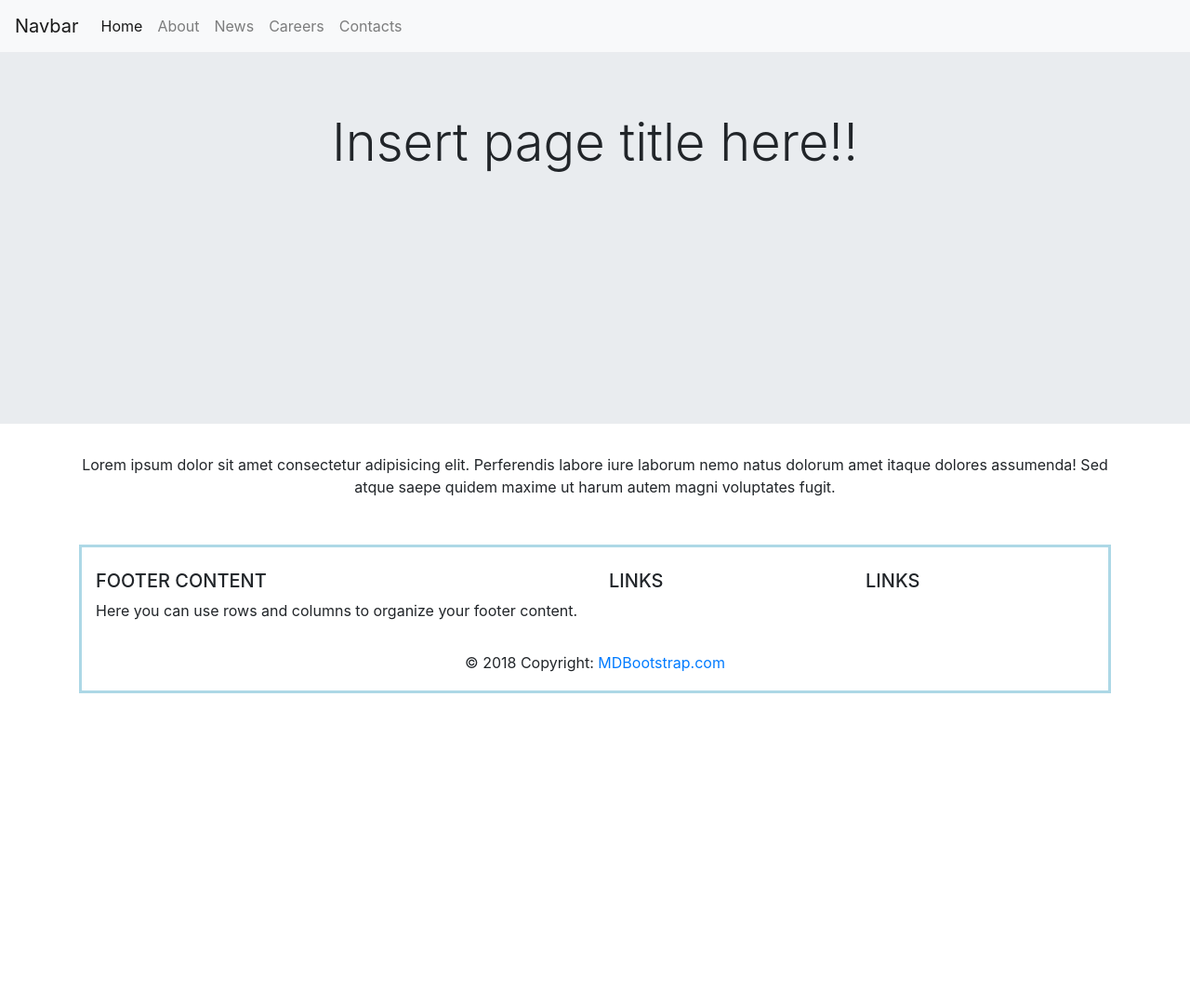
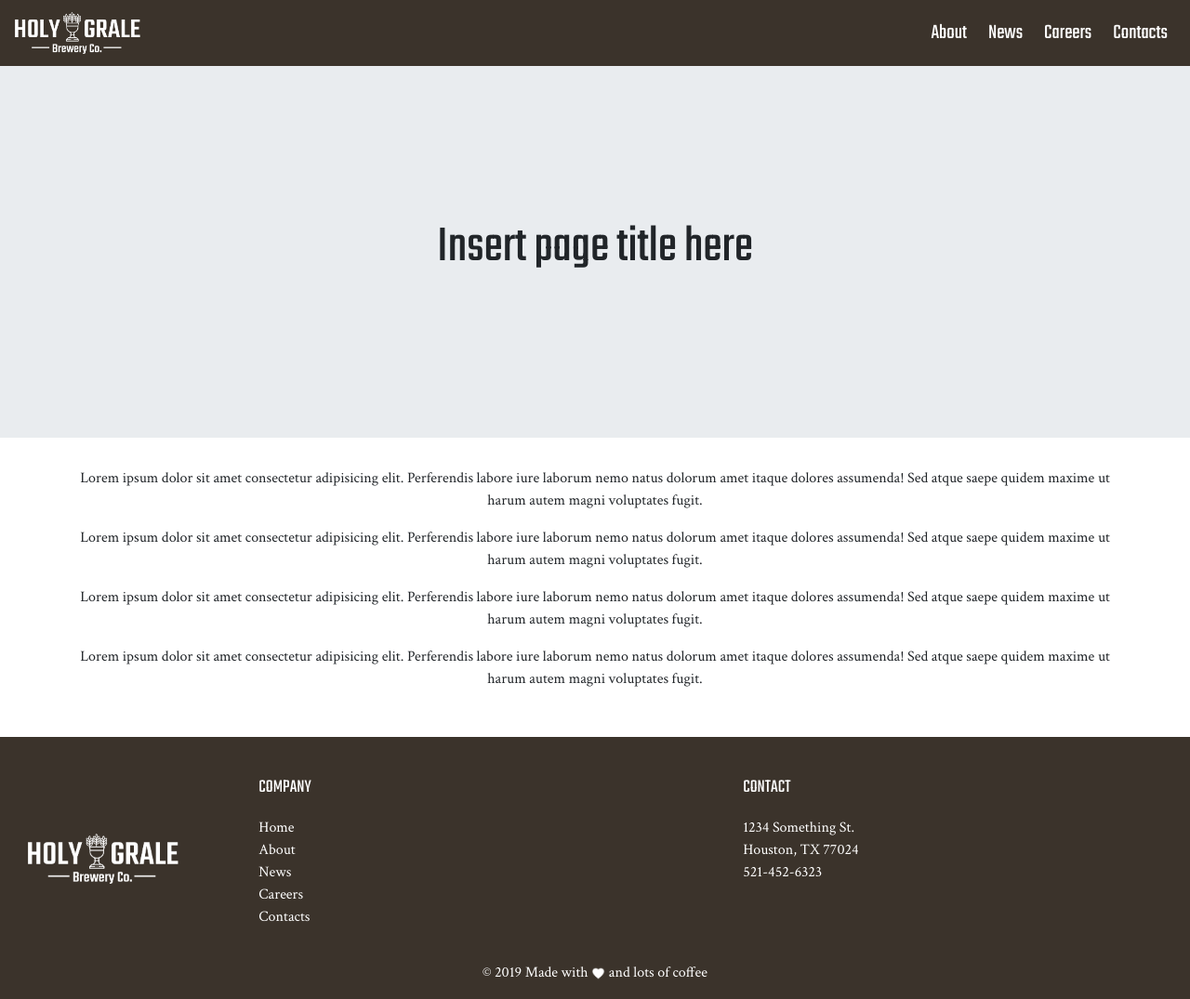
Before and after one commit to suepark09/holy-grale-brewery, a plain HTML site: page index.html in a window 1280 px wide. Shown: the whole page at 93% size. Before the commit the page ends 800 px from the top, so only its background shows below. Drawn offline with nearby package versions, Linux system fonts and the light colour scheme.

Commit message:
additional changes to template

```diff
--- a/index.html
+++ b/index.html
@@ -3,20 +3,20 @@
     <meta charset="utf-8">
     <meta name="viewport" content="width=device-width, initial-scale=1, shrink-to-fit=no">
     <link rel="stylesheet" href="https://stackpath.bootstrapcdn.com/bootstrap/4.3.1/css/bootstrap.min.css" integrity="sha384-ggOyR0iXCbMQv3Xipma34MD+dH/1fQ784/j6cY/iJTQUOhcWr7x9JvoRxT2MZw1T" crossorigin="anonymous">
+    <link href="https://fonts.googleapis.com/css?family=Teko:400,500&display=swap" rel="stylesheet">
     <link rel="stylesheet" type="text/css" href="style.css">
+    <link href="https://fonts.googleapis.com/css?family=Crimson+Text&display=swap" rel="stylesheet">
     <title>Holy Grale Brewery Co.</title>
   </head>
   <body>
-        <nav class="navbar navbar-expand-lg navbar-light bg-light">
-                <a class="navbar-brand" href="#">Navbar</a>
-                <button class="navbar-toggler" type="button" data-toggle="collapse" data-target="#navbarNav" aria-controls="navbarNav" aria-expanded="false" aria-label="Toggle navigation">
+        <nav class="navbar navbar-expand-lg navbar-light">
+                <a class="navbar-brand" href="#"><img src="img/logo.png" height="45"></a>
+                <button class="navbar-toggler navbar-dark" type="button" data-toggle="collapse" data-target="#navbarNav" aria-controls="navbarNav" aria-expanded="false" aria-label="Toggle navigation">
                   <span class="navbar-toggler-icon"></span>
                 </button>
                 <div class="collapse navbar-collapse" id="navbarNav">
                   <ul class="navbar-nav">
-                    <li class="nav-item active">
-                      <a class="nav-link" href="#">Home <span class="sr-only">(current)</span></a>
-                    </li>
+
                     <li class="nav-item">
                       <a class="nav-link" href="#">About</a>
                     </li>
@@ -36,74 +36,65 @@
               <!-- END OF NAVIGATION======== -->
               <div class="jumbotron jumbotron-fluid">
                     <div class="container">
-                      <h1 class="display-4">Insert page title here!!</h1>
+                      <h1 class="display-4">Insert page title here</h1>
                     </div>
                 </div>
 
+
+            <!-- CREATE CONTENT BELOW ========== -->
+
             <div class="container">
                <p>Lorem ipsum dolor sit amet consectetur adipisicing elit. Perferendis
-                   labore iure laborum nemo natus dolorum amet itaque dolores assumenda! Sed atque saepe quidem maxime ut harum autem magni voluptates fugit.</p>
+                   labore iure laborum nemo natus dolorum amet itaque dolores assumenda! Sed atque saepe quidem maxime ut harum autem magni voluptates fugit.
+                </p>
+                <p>Lorem ipsum dolor sit amet consectetur adipisicing elit. Perferendis
+                    labore iure laborum nemo natus dolorum amet itaque dolores assumenda! Sed atque saepe quidem maxime ut harum autem magni voluptates fugit.
+                </p>
+                <p>Lorem ipsum dolor sit amet consectetur adipisicing elit. Perferendis
+                labore iure laborum nemo natus dolorum amet itaque dolores assumenda! Sed atque saepe quidem maxime ut harum autem magni voluptates fugit.
+                </p>
+                <p>Lorem ipsum dolor sit amet consectetur adipisicing elit. Perferendis
+                labore iure laborum nemo natus dolorum amet itaque dolores assumenda! Sed atque saepe quidem maxime ut harum autem magni voluptates fugit.
+                 </p>
+
+            </div>
 
 
+            <!-- FOOTER CONTENT============ -->
 
+            <div id="footer" class="container-fluid">
+                    <div class="row">
+                        <div class="col-lg-2 footer-logo">
+                            <img src="img/logo.png" height="54">
+                        </div>
+                        <div class="col-lg-5">
 
-               <footer class="page-footer font-small blue pt-4">
-
-                    <!-- Footer Links -->
-                    <div class="container-fluid text-center text-md-left">
-
-                      <!-- Grid row -->
-                      <div class="row">
-
-                        <!-- Grid column -->
-                        <div class="col-md-6 mt-md-0 mt-3">
-
-                          <!-- Content -->
-                          <h5 class="text-uppercase">Footer Content</h5>
-                          <p>Here you can use rows and columns to organize your footer content.</p>
+                            <ul class="footer-links">
+                                    <p class="footer-title">COMPANY</p>
+                                <li> <a href="#">Home</a></li>
+                                <li><a href="#">About</a></li>
+                                <li><a href="#">News</a></li>
+                                <li><a href="#">Careers</a></li>
+                                <li><a href="#">Contacts</a></li>
+                            </ul>
 
                         </div>
-                        <!-- Grid column -->
-
-                        <hr class="clearfix w-100 d-md-none pb-3">
-
-                        <!-- Grid column -->
-                        <div class="col-md-3 mb-md-0 mb-3">
-
-                          <!-- Links -->
-                          <h5 class="text-uppercase">Links</h5>
-
-
+                        <div class="col-lg-5">
+                            <ul class="address">
+                                <p class="footer-title">CONTACT</p>
+                                <li>1234 Something St.</li>
+                                <li>Houston, TX 77024</li>
+                                <li>521-452-6323</li>
+                            </ul>
 
                         </div>
-                        <!-- Grid column -->
+                    </div>
 
-                        <!-- Grid column -->
-                        <div class="col-md-3 mb-md-0 mb-3">
-
-                          <!-- Links -->
-                          <h5 class="text-uppercase">Links</h5>
-
-
-
+                    <div class="row">
+                        <div class="col-lg-12 copyright">
+                            <p>© 2019 Made with <img src="img/heart.png" height="15px"> and lots of coffee</p>
                         </div>
-                        <!-- Grid column -->
-
-                      </div>
-                      <!-- Grid row -->
-
                     </div>
-                    <!-- Footer Links -->
-
-                    <!-- Copyright -->
-                    <div class="footer-copyright text-center py-3">© 2018 Copyright:
-                      <a href="https://mdbootstrap.com/education/bootstrap/"> MDBootstrap.com</a>
-                    </div>
-                    <!-- Copyright -->
-
-                  </footer>
-
-
             </div>
 
 
--- a/style.css
+++ b/style.css
@@ -3,23 +3,96 @@ html body {
     margin: 0;
 }
 
+body {
+    font-family: 'Crimson Text', serif;
+}
+
 .jumbotron {
     height: 50vh;
     text-align: center;
+    display: flex;
+    align-items: center;
 }
 
 h1 {
-    vertical-align: middle;
+    font-family: 'Teko', sans-serif;
+    font-weight: 400;
+}
+
+.navbar-nav > li {
+    font-family: 'Teko', sans-serif;
+    color: white !important;
+    font-size: 16pt !important;
+}
+
+#footer {
+    background-color: #3B332B !important;
+    padding-top: 40px;
+    padding-right: 30px;
+    padding-left: 30px;
+    position: relative;
+    bottom: 0;
+    margin-top: 50px;
+}
+
+.footer-links {
+    list-style: none;
+}
+
+.footer-links a {
+    color: white;
+    text-decoration: none;
+}
+
+.footer-title {
+    font-family: 'Teko', sans-serif;
+    color: white !important;
+    font-size: 15pt;
+
+}
+
+.footer-logo {
+    display: flex;
+    align-items: center;
+}
+
+.address {
+    color: white !important;
+    list-style: none;
+}
+
+.copyright {
+    text-align: center;
+    padding-top: 20px;
+    color: white !important;
 }
 
 .container {
     text-align: center;
+
 }
 
-footer {
-    border: solid lightblue;
-    background-color: light-grey;
-    height: 20vh;
-    width: 100%;
-    margin-top: 50px;
+.navbar {
+    background-color: #3B332B !important;
 }
+
+.navbar a {
+    color: white !important;
+    font-size: 17pt !important;
+}
+
+a:hover {
+    color: #C4624f !important;
+  }
+
+.navbar-nav {
+    margin-left: auto !important;
+}
+
+.navbar li {
+    padding-left: 7px;
+}
+
+.navbar ul {
+    text-align: right !important;
+}
```
Also changed, not shown: img/heart.png (added), img/logo.png (added).
